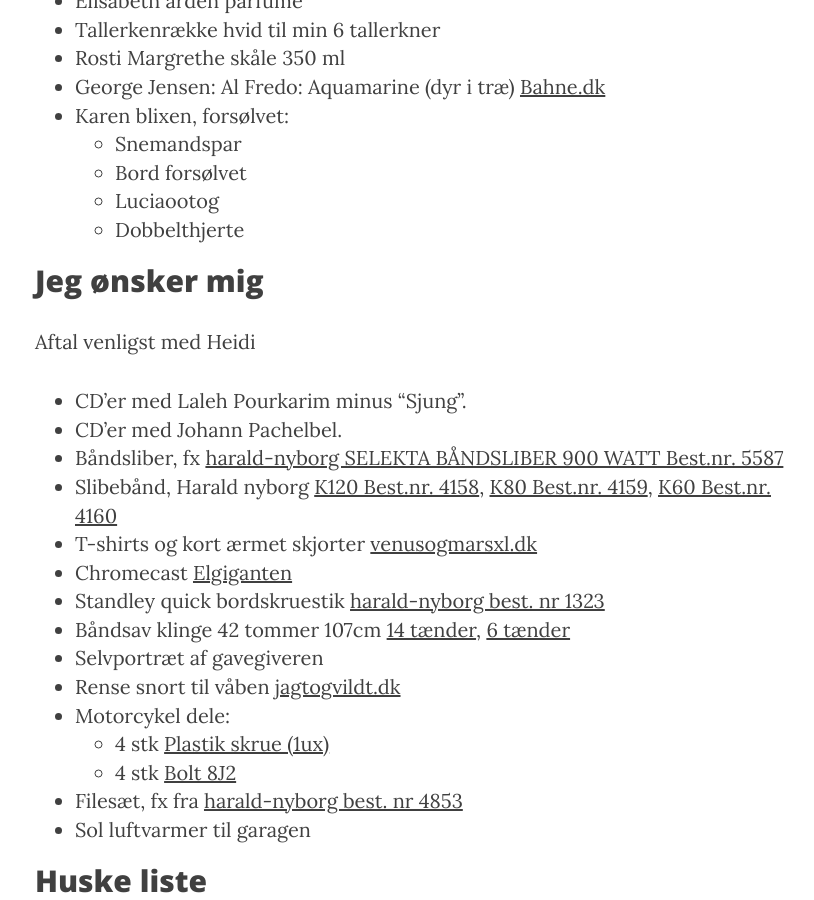
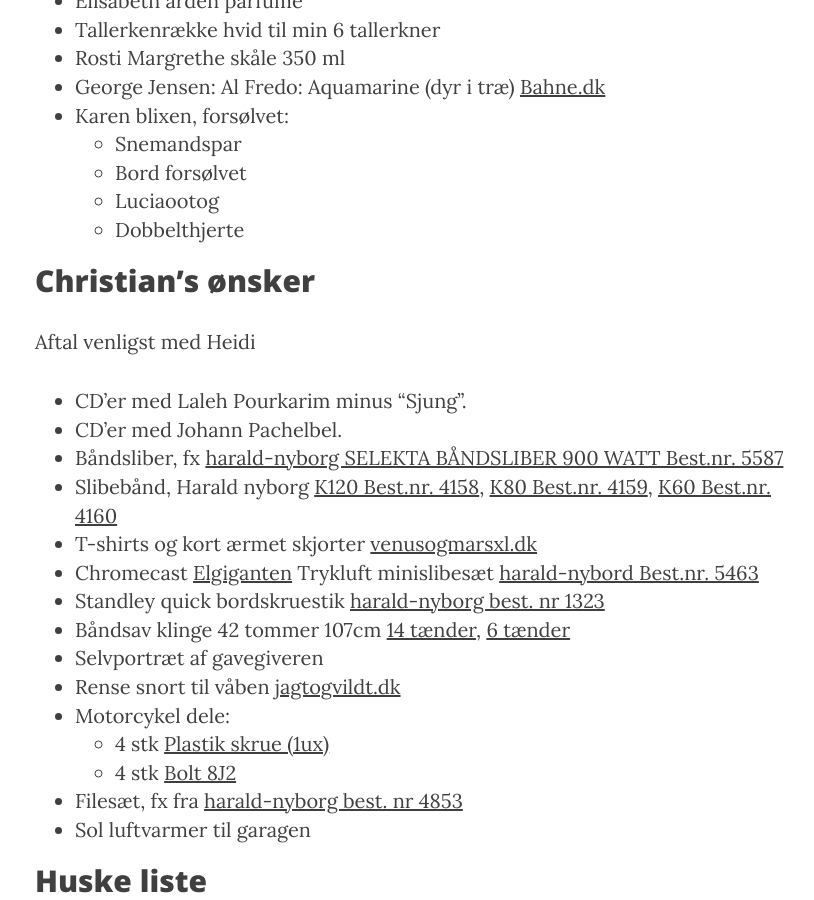
Before and after one commit to clysel/christian.lysel.net, a Jekyll site: the page built from gave.markdown, in a window 1280 px wide and 900 px high, scrolled down 903 px. Shown: the whole window, without its empty margins (230-1044 px from the left). Built offline with Jekyll 4.4.1, drawn with Linux system fonts in a browser that asks for light colours; nearby versions of some CDN libraries.

Commit message:
Update gave.markdown

```diff
--- a/gave.markdown
+++ b/gave.markdown
@@ -27,7 +27,7 @@
   * Luciaootog
   * Dobbelthjerte
 
-## Jeg ønsker mig
+## Christian's ønsker
 
 Aftal venligst med Heidi
 
@@ -37,6 +37,7 @@
 * Slibebånd, Harald nyborg [K120 Best.nr. 4158](http://www.harald-nyborg.dk/p4158/slibebaand-75x533-mm-6-stk-k120), [K80 Best.nr. 4159](http://www.harald-nyborg.dk/p4159/slibebaand-75x533-mm-6-stk-k80), [K60 Best.nr. 4160](http://www.harald-nyborg.dk/p4160/slibebaand-75x533-mm-6-stk-k60)
 * T-shirts og kort ærmet skjorter [venusogmarsxl.dk](http://www.venusogmarsxl.dk/catalog?section=herrer&amp;search=6xl)
 * Chromecast [Elgiganten](http://www.elgiganten.dk/product/tv-radio/streaming-og-medieafspiller/CHROMECAST/chromecast-inkl-3-maneder-viaplay)
+Trykluft minislibesæt [harald-nybord Best.nr. 5463](http://www.harald-nyborg.dk/p5463/stanley-trykluft-minislibesaet)
 * Standley quick bordskruestik [harald-nyborg best. nr 1323](http://www.harald-nyborg.dk/p1323/stanley-quick-bordskruestik)
 * Båndsav klinge  42 tommer 107cm [14 tænder](http://toolworld.dk/Rawlink-Bandsavsklinge-14-taender-1085-mm-p25924), [6 tænder](http://toolworld.dk/Rawlink-Bandsavsklinge-6-taender-1085-mm-p25923)
 * Selvportræt af gavegiveren
```
